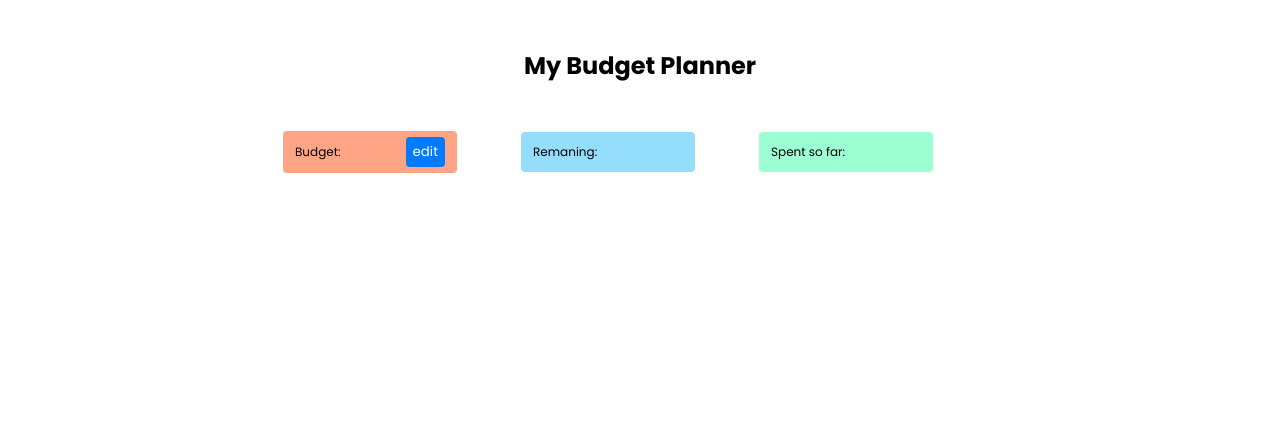
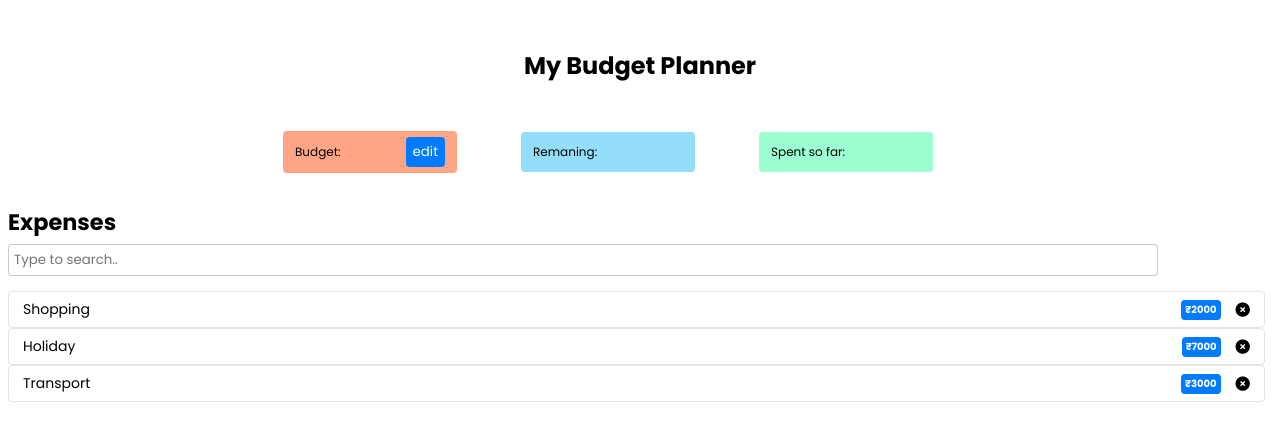
Before and after one commit to johnabhishektg/budget-tracker-app, a React (Create React App) app: page / in a window 1280 px wide. Shown: the top 440 px of the page. Built offline with nearby package versions, Linux system fonts and the light colour scheme.

Commit message:
adding the expenses list and search bar

```diff
--- a/src/App.css
+++ b/src/App.css
@@ -4,7 +4,7 @@
   font-family: "Poppins", sans-serif;
 }
 
-h2 {
+.title {
   display: flex;
   justify-content: center;
   align-items: center;
@@ -60,3 +60,63 @@ h2 {
   width: 150px;
   height: auto;
 }
+
+/* SEARCH */
+
+.search {
+  margin-top: 2rem;
+}
+
+.search h2 {
+  font-size: 1.4rem;
+  margin: 5px 0;
+}
+
+.search input {
+  border: #a1a1a194 solid 1px;
+  border-radius: 4px;
+  padding: 5px;
+  width: 90%;
+}
+
+/*  EXPENSES */
+.expenses-list {
+  margin-top: 15px;
+}
+
+.expense {
+  display: flex;
+  justify-content: space-between;
+  align-items: center;
+  border: 1px solid #a1a1a148;
+  padding: 7px;
+  margin: 0 7px 0 0;
+  border-radius: 4px;
+}
+
+.exp-left p {
+  font-size: 14px;
+  margin: 0 7px 0;
+}
+
+.exp-right {
+  display: flex;
+  align-items: center;
+  justify-content: space-between;
+  margin: 0 7px 0 0;
+}
+
+.exp-right p {
+  margin: 0 15px 0 0;
+  font-size: 10px;
+  font-weight: 700;
+  background-color: #007bff;
+  color: #fff;
+  padding: 2px 4px;
+  border-radius: 4px;
+}
+
+.exp-right i {
+  font-size: 0.9rem;
+  cursor: pointer;
+}
--- a/src/App.js
+++ b/src/App.js
@@ -1,10 +1,14 @@
 import "./App.css";
 import Header from "./components/Header";
+import Search from "./components/Search";
+import Expenses from "./components/Expenses";
 
 const App = () => {
   return (
     <div className="App">
       <Header />
+      <Search />
+      <Expenses />
     </div>
   );
 };
--- /dev/null
+++ b/src/components/Expenses.js
@@ -0,0 +1,35 @@
+const Expenses = () => {
+  return (
+    <div className="expenses-list">
+      <div className="expense">
+        <div className="exp-left">
+          <p>Shopping</p>
+        </div>
+        <div className="exp-right">
+          <p>₹2000</p>
+          <i class="fas fa-times-circle"></i>
+        </div>
+      </div>
+      <div className="expense">
+        <div className="exp-left">
+          <p>Holiday</p>
+        </div>
+        <div className="exp-right">
+          <p>₹7000</p>
+          <i class="fas fa-times-circle"></i>
+        </div>
+      </div>
+      <div className="expense">
+        <div className="exp-left">
+          <p>Transport</p>
+        </div>
+        <div className="exp-right">
+          <p>₹3000</p>
+          <i class="fas fa-times-circle"></i>
+        </div>
+      </div>
+    </div>
+  );
+};
+
+export default Expenses;
--- a/src/components/Header.js
+++ b/src/components/Header.js
@@ -1,7 +1,7 @@
 const Header = () => {
   return (
     <div className="header">
-      <h2>My Budget Planner</h2>
+      <h2 className="title">My Budget Planner</h2>
       <div className="header-disp">
         <div className="disp-1">
           <p>Budget:</p>
--- /dev/null
+++ b/src/components/Search.js
@@ -0,0 +1,10 @@
+const Search = () => {
+  return (
+    <div className="search">
+      <h2>Expenses</h2>
+      <input type="text" placeholder="Type to search.." />
+    </div>
+  );
+};
+
+export default Search;
```
